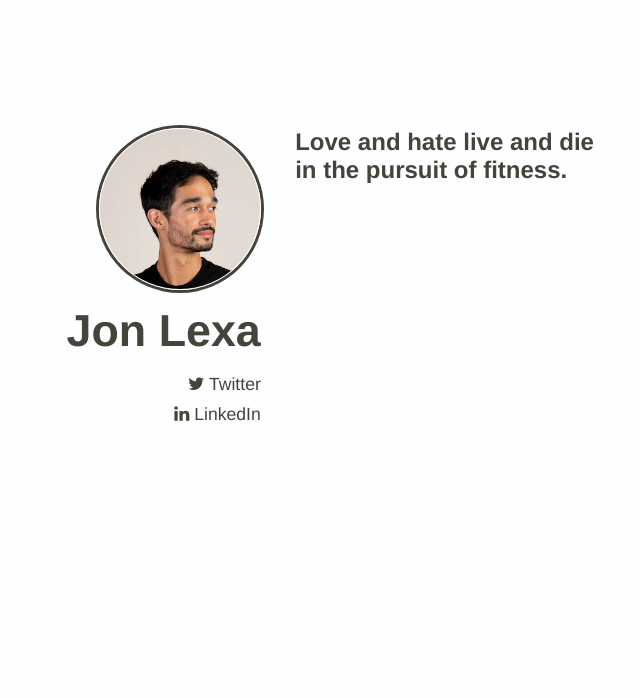
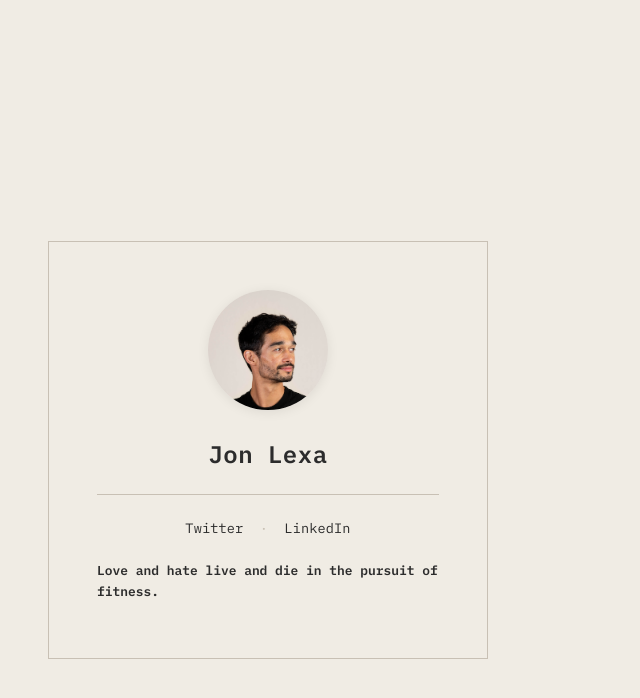
Before and after one commit to Yokomeshi/landingPage, a Jekyll site: the page built from index.html, in a window 1280 px wide. Shown: the top 698 px of the page, without its empty margins (372-1012 px from the left). Built offline with Jekyll 4.4.1, drawn with Linux system fonts in a browser that asks for light colours.

Commit message:
Redesign landing page: Ando x MCM x 90s web blend
Warm parchment palette, IBM Plex Mono typography, centered card
layout with visible border. Social links as inline middot-separated
row. Removed Font Awesome dependency.

Co-Authored-By: Claude Opus 4.6 <noreply@anthropic.com>

```diff
--- a/_includes/head.html
+++ b/_includes/head.html
@@ -8,8 +8,7 @@
 
   <link rel="stylesheet" href="{{ "/assets/normalize.css" | prepend: site.baseurl }}">
   <link rel="stylesheet" href="{{ "/assets/main.css" | prepend: site.baseurl }}">
-  <link href="https://cdnjs.cloudflare.com/ajax/libs/font-awesome/4.7.0/css/font-awesome.min.css" rel="stylesheet">
-  <link href='https://fonts.googleapis.com/css?family=Vollkorn' rel='stylesheet' type='text/css'>
+  <link href='https://fonts.googleapis.com/css2?family=IBM+Plex+Mono:wght@400;600&display=swap' rel='stylesheet'>
 
   <link rel="canonical" href="{{ site.url }}{{ page.url }}"/>
 
--- a/assets/main.scss
+++ b/assets/main.scss
@@ -1,169 +1,122 @@
 ---
 ---
 
-$text-color: #46433A;
-$anchor-text-color: #CE534D;
-$background-color: #fdfeff;
+$bg: #f0ece4;
+$text: #2c2c2c;
+$accent: #b45a3c;
+$border: #c8c0b4;
+
+* {
+	margin: 0;
+	padding: 0;
+	box-sizing: border-box;
+}
 
 body {
-	font-family: 'Helvetica', sans serif;
-	color: $text-color;
-	background-color: $background-color;
+	font-family: 'IBM Plex Mono', monospace;
+	color: $text;
+	background-color: $bg;
+	min-height: 100vh;
+	display: flex;
+	align-items: center;
+	justify-content: center;
+	padding: 24px;
 }
 
-header,
-main {
-	padding: 0 20px;
-}
-
-/*** wrapper div for both header and main ***/
-.wrapper {
-	margin-top: 10%;
-}
-
-/*** anchor tags ***/
-a:link,
-a:visited,
-a:hover,
-a:active {
-	color: $text-color;
-	text-decoration: none;
-}
-
-a:hover {
-	color: $anchor-text-color;
-	text-decoration: underline;
-}
-
-
-/*** main content list ***/
-.main-list-item {
-	font-weight: bold;
-	font-size: 1.2em;
-	margin: 0.8em 0;
-}
-
-/* override the left margin added by font awesome for the main content list,
-since it must be aligned with the content */
-.fa-ul.main-list {
-	margin-left: 0;
-}
-
-/* list icons */
-.main-list-item-icon {
-	width: 36px;
-	color: $text-color;
+/*** card ***/
+.card {
+	border: 1px solid $border;
+	max-width: 440px;
+	width: 100%;
+	padding: 48px;
+	text-align: center;
 }
 
 /*** logo ***/
 .logo-container {
-	text-align: center;
+	margin-bottom: 24px;
 }
 
 .logo {
-	width: 160px;
-	height: 160px;
+	width: 120px;
+	height: 120px;
 	display: inline-block;
 	background-size: cover;
 	border-radius: 50%;
-	border: 1.5px solid $background-color;
-	box-shadow: 0 0 0 3px $text-color;
+	box-shadow: 0 2px 12px rgba(0, 0, 0, 0.08);
 }
 
 /*** author ***/
 .author-container h1 {
-	font-size: 2.8em;
-	margin-top: 0.25em;
-	margin-bottom: 0;
-	text-align: center;
+	font-family: 'IBM Plex Mono', monospace;
+	font-weight: 600;
+	font-size: 1.5em;
+	letter-spacing: 0.02em;
+	margin-bottom: 4px;
 }
 
 /*** tagline ***/
-.tagline-container p {
-	font-size: 1.1em;
-	text-align: center;
-	margin-bottom: 1em;
-
+.tagline-container {
+	font-style: italic;
+	font-size: 0.85em;
+	color: lighten($text, 25%);
+	margin-bottom: 8px;
 }
 
-/*** twitter_username ***/
-.twitter_username-container p {
-	font-size: 1.1em;
-	text-align: right;
-	margin-bottom: -0.5em;
-}
-
-/*** linkedin_username ***/
-.linkedin_username-container p {
-	font-size: 1.1em;
-	text-align: right;
-	margin-bottom: -0.5em;
-}
-
-/*** email ***/
-.email-container p {
-	font-size: 1.1em;
-	text-align: right;
-	margin-bottom: -0.5em;
-}
-
-/******/
+/*** divider ***/
 hr {
 	border: 0;
 	height: 1px;
-	background-image: linear-gradient(to right, rgba(0,0,0,0), $text-color, rgba(0,0,0,0));
+	background-color: $border;
+	margin: 24px 0;
 }
 
-/*** footer ***/
-footer {
-	position: fixed;
-	bottom: 0;
-	right: 0;
-	height: 10px;
+/*** social links ***/
+.social-links {
+	font-size: 0.85em;
+	letter-spacing: 0.01em;
 }
 
-.poweredby {
-	font-family: "Arial Narrow", Arial;
-	font-size: 0.6em;
-	line-height: 0.6em;
-	padding: 0 5px;
+.social-links a {
+	color: $text;
+	text-decoration: none;
 }
 
-/*** media queries ***/
-/* X-Small devices (phones, 480px and up) */
-@media (min-width: 480px) {
-	/* wrapper stays 480px wide past 480px wide and is kept centered */
-	.wrapper {
-		width: 480px;
-		margin: 10% auto 0 auto;
+.social-links a:hover {
+	color: $accent;
+}
+
+.social-links .sep {
+	color: $border;
+	margin: 0 8px;
+}
+
+/*** content ***/
+.content {
+	margin-top: 24px;
+	font-size: 0.85em;
+	line-height: 1.6;
+	text-align: left;
+}
+
+.content h2 {
+	font-size: 0.95em;
+	font-weight: 600;
+	margin-bottom: 8px;
+}
+
+/*** responsive ***/
+@media (max-width: 480px) {
+	.card {
+		padding: 32px 24px;
+	}
+
+	.logo {
+		width: 100px;
+		height: 100px;
+	}
+
+	.author-container h1 {
+		font-size: 1.3em;
 	}
 }
-
-/* All other devices (768px and up) */
-@media (min-width: 768px) {
-	/* past 768px the layout is changed and the wrapper has a fixed width of 680px
-	to accommodate both the header column and the content column */
-	.wrapper {
-		width: 680px;
-	}
-
-	/* the header column stays left and has a dynamic width with all contents
-	aligned right */
-	header {
-		float: left;
-		width: 46%;
-		text-align: right;
-	}
-
-	.author-container h1,
-	.logo-container,
-	.tagline-container p {
-		text-align: right;
-	}
-
-	main {
-		width: 46%;
-		margin-left: 54%;
-		padding: 0;
-	}
-}
--- a/index.html
+++ b/index.html
@@ -1,8 +1,7 @@
 ---
 layout: base
 ---
-<div class="wrapper">
-    <header>
+<div class="card">
     {% if site.compass.logo %}
     <div class="logo-container">
       <a class="logo" href="{{ page.baseurl }}" style="background-image: url('{{ site.baseurl }}{{ site.compass.logo }}')"></a>
@@ -14,27 +13,32 @@ layout: base
     {% endif %}
 
     {% if site.compass.tagline %}
-        <i><div class="tagline-container"><p>{{ site.compass.tagline }}</p></div></i>
+    <div class="tagline-container">{{ site.compass.tagline }}</div>
     {% endif %}
 
+    <hr>
+
+    <div class="social-links">
+      {% if site.compass.twitter_username %}
+      <a href="https://twitter.com/{{ site.compass.twitter_username }}" target="_blank">Twitter</a>
+      {% endif %}
+      {% if site.compass.twitter_username and site.compass.linkedin_username %}
+      <span class="sep">&middot;</span>
+      {% endif %}
+      {% if site.compass.linkedin_username %}
+      <a href="https://linkedin.com/in/{{ site.compass.linkedin_username }}" target="_blank">LinkedIn</a>
+      {% endif %}
+      {% if site.compass.linkedin_username and site.compass.email %}
+      <span class="sep">&middot;</span>
+      {% endif %}
       {% if site.compass.email %}
-        <div class="email-container"><p><a href="mailto:{{ site.compass.email }}"><i class="fa fa-send"></i> Email </a></p></div>
+      <a href="mailto:{{ site.compass.email }}">Email</a>
       {% endif %}
+    </div>
 
-        {% if site.compass.twitter_username %}
-        <div class="twitter_username-container"><p><a href="https://twitter.com/{{ site.compass.twitter_username }}" target="_blank"><i class="fa fa-twitter"></i> Twitter </a></p></div>
-        {% endif %}
-
-        {% if site.compass.linkedin_username %}
-        <div class="linkedin_username-container"><p><a href="https://linkedin.com/in/{{ site.compass.linkedin_username }}" target="_blank"><i class="fa fa-linkedin"></i> LinkedIn </a></p></div>
-        {% endif %}
-
-    </header>
-    <main>
     {% if site.compass.include_content %}
     <div class="content">
       {% include content.html %}
     </div>
     {% endif %}
-    </main>
 </div>
```
Lines whose indentation alone changed are shown as unchanged.
